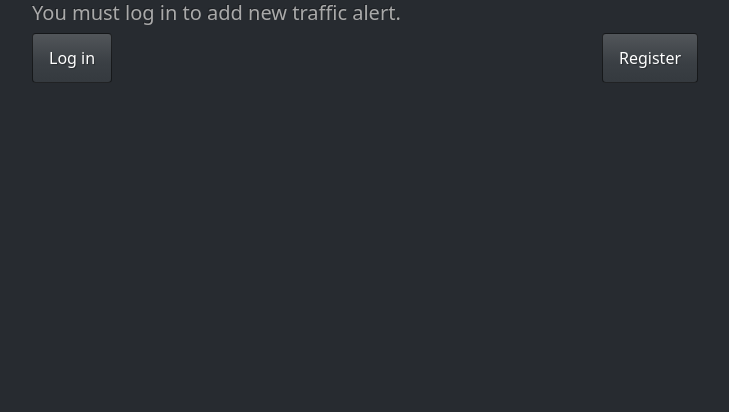
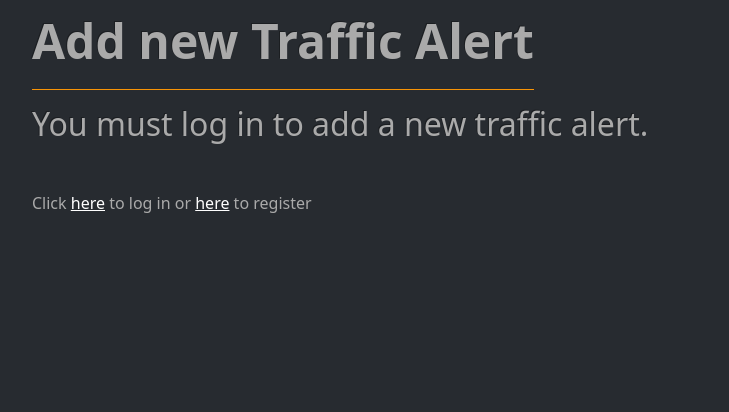
Before and after one commit to JoGorska/mileage-tracker, a Django app: page /add_traffic_msg in a window 1280 px wide. Shown: the part 93-505 px from the top of the page, without its empty margins (50-779 px from the left). Run offline with Django 3.2, Linux system fonts and the light colour scheme; some libraries are stand-ins or nearby versions.

Commit message:
Style: Unified styling of the headers of each page, fixed issues where containers close

```diff
--- a/templates/traffic/add_traffic_msg.html
+++ b/templates/traffic/add_traffic_msg.html
@@ -2,15 +2,16 @@
 {% load static %}
 {% load bootstrap_tags %}
 {% block content %}
-<div class="container">
+
+<div class="container my-3"><h1 class="display-5 fw-bold lh-1 "><span class="border-warning pb-3 border-bottom">Add new Traffic Alert</span></h1></div>
+
 
 {% if user.is_authenticated %}
 
-    <div class="">
+<div class="container pt-3 mt-4 mb-5"><h2>Alert other drivers about current situation on the roads</h2></div>
 
-        <h1 class="display-5 fw-bold lh-1">Add new Traffic Alert</h1>
-        <h2><span class="pb-3 border-warning border-bottom">Alert other drivers about current situation on the roads</span></h2>
-    </div>
+<div class="container">
+
 
     <form class="py-5" action="" method="POST">
     {% csrf_token %}
@@ -27,24 +28,23 @@
 
     </form>
 
-
+</div>
 
 {% else %}
+<div class="container pt-3 mt-4 mb-5">
+    <h2>You must log in to add a new traffic alert.</h2>
+    <p class="pt-3 my-3"></p>
+        Click <a href="{% url 'login' %}?next/">here</a> to log in or
+        <a href="{% url 'register' %}">here</a>
 
-    <h5>You must log in to add new traffic alert.</h5>
+        to register
+    </p>
 
-    <div class="row">
-        <div class="col">
-            <a href="{% url 'login' %}" class="btn btn-primary">Log in</a>
-        </div>
-        <div class="col">
-            <a href="{% url 'register' %}" class="btn btn-primary">Register</a>
-        </div>
-    </div>
+</div>
 
     {% endif %}
 
-    </div>
+
 
 
 {%endblock%}
--- a/templates/visits/drive.html
+++ b/templates/visits/drive.html
@@ -13,7 +13,7 @@
 
 {% if user.is_authenticated %}
 
-<div class="container my-5">
+<div class="container my-5 py-5">
 
    <div class="row">
 
@@ -51,6 +51,7 @@
 
    </div>
 </div>
+<div>
    <input type="hidden" id="journey_id" name="journey_id" value={{journey.id}}>
    <input type="hidden" class="geo" id="id-lat-a" value="">
    <input type="hidden" class="geo" id="id-long-a" value="">
--- a/templates/visits/visits_by_date.html
+++ b/templates/visits/visits_by_date.html
@@ -2,7 +2,9 @@
 {% load static %}
 {% block content %}
 
-<h1 class="display-5 fw-bold lh-1 mb-5 mx-5 mt-3"><span class="border-warning pb-3 border-bottom mx-5">Full day report</span></h1>
+<div class="container my-3"><h1 class="display-5 fw-bold lh-1 "><span class="border-warning pb-3 border-bottom">Full day report</span></h1></div>
+
+
 
     {% if user.is_authenticated %}
 
@@ -95,7 +97,7 @@
 
     {% else %}
 
-    <h2 class="mx-5"><spanc class="mx-5">You need to log in to see your visits</span></h2>
+    <div class="container pt-3 mt-4 mb-5"><h2>You need to log in to see your journeys</h2></div>
 
     {% endif %}
 
```
Also changed, not shown: templates/visits/date_picker.html (+8 -4 lines).
